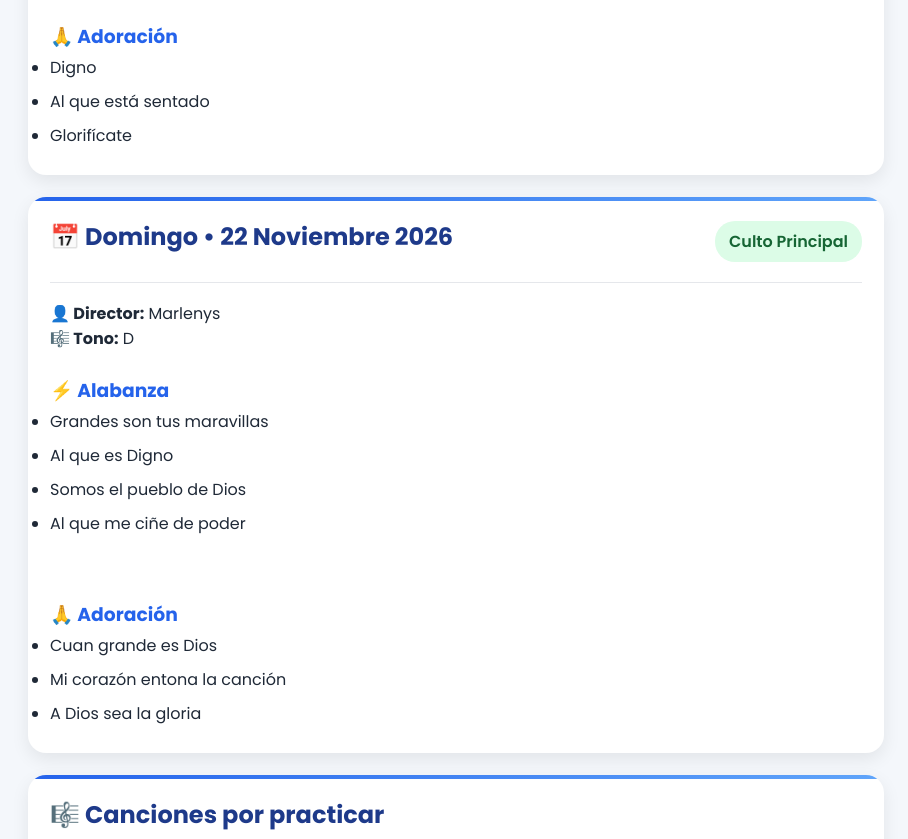
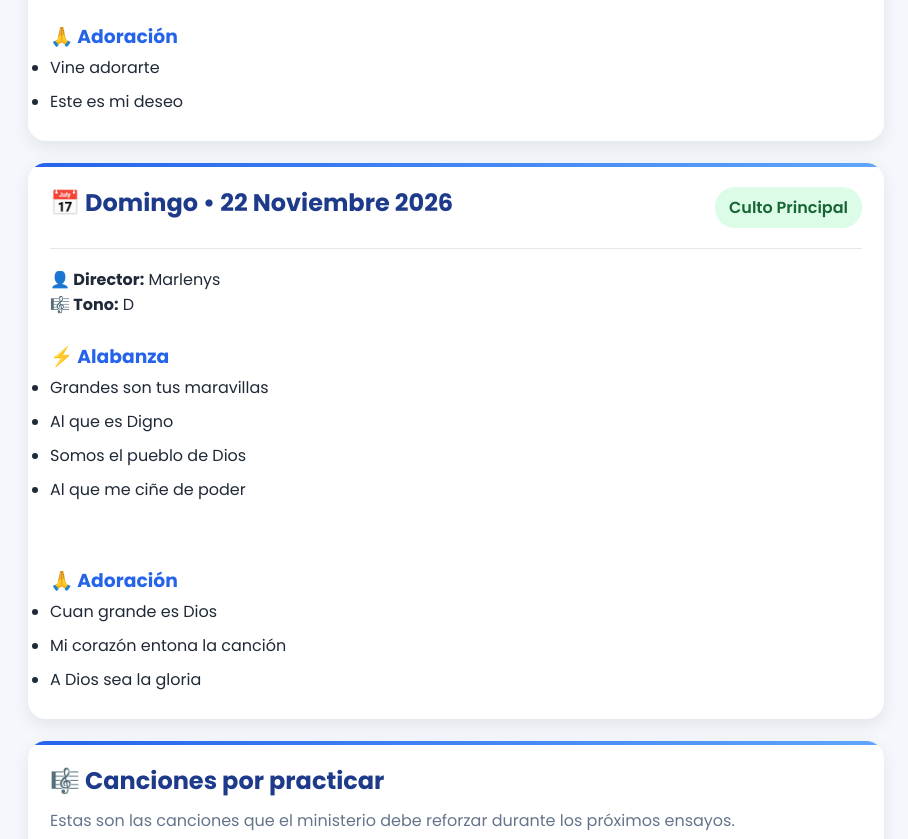
Before and after one commit to estudiantepanama561-ship-it/Worship-Planner-, a plain HTML site: page index.html in a window 1280 px wide. Shown: the part 1758-2597 px from the top of the page, without its empty margins (184-1092 px from the left). Drawn offline with Linux system fonts and the light colour scheme.

Commit message:
Update worship song list in index.html

```diff
--- a/index.html
+++ b/index.html
@@ -499,9 +499,8 @@ Servicio
 
 <ul style="line-height:34px;">
 
-<li>Digno</li>
-<li>Al que está sentado</li>
-<li>Glorifícate</li>
+<li>Vine adorarte</li>
+<li>Este es mi deseo</li>
 </ul>
 
 </div>
```
